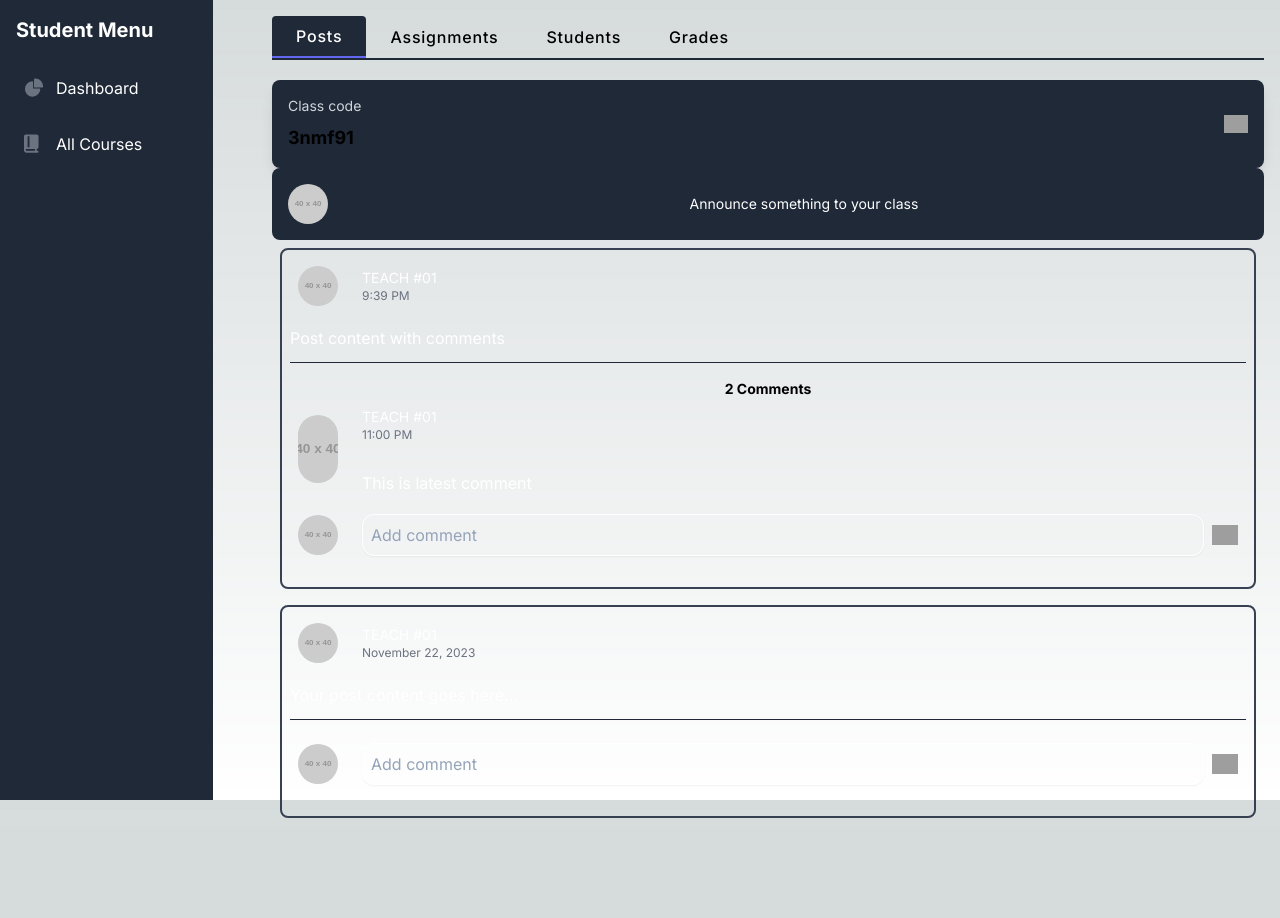
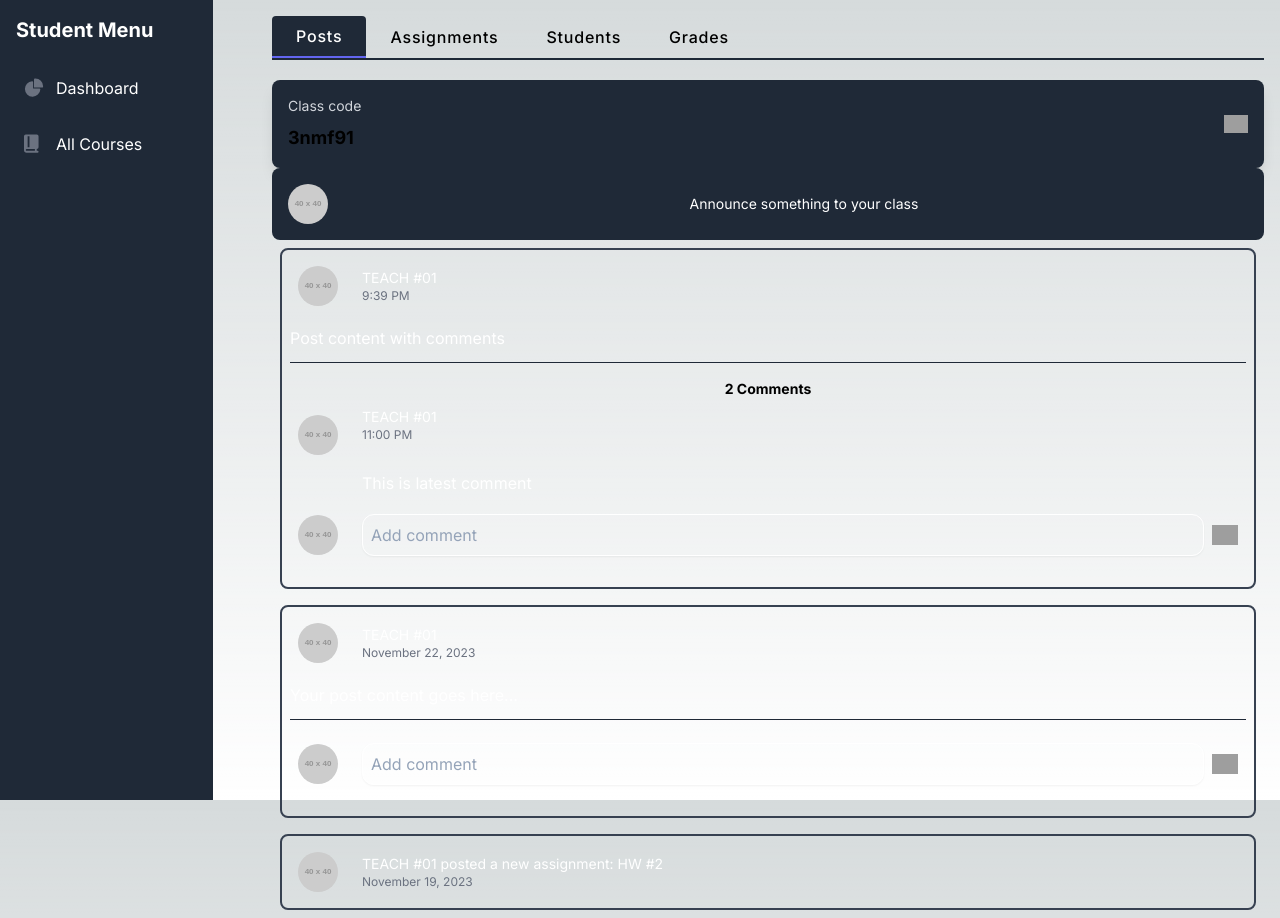
Before and after one commit to thetajwar2003/learning-made-simple-ui, a Next.js app: page /student/1 in a window 1280 px wide. Before the commit the page ends 826 px from the top, so only its background shows below. Built offline with nearby package versions, Linux system fonts and the light colour scheme; grey boxes are pictures that could not be loaded.

Commit message:
added assignment card to post

```diff
--- /dev/null
+++ b/src/components/CustomCards/AssignmentCard.tsx
@@ -0,0 +1,33 @@
+import React from "react";
+import UserHero from "../CustomHero/UserHero";
+
+interface AssignmentCardProps {
+  id: string;
+  body: string;
+  timestamp: string;
+  originalPoster: string;
+  assignmentTitle: string;
+}
+
+export default function AssignmentCard({
+  id,
+  body,
+  timestamp,
+  originalPoster,
+  assignmentTitle,
+}: AssignmentCardProps) {
+  return (
+    <div className="p-2 w-full" key={id}>
+      <div className="w-full p-2 rounded-lg border-2 border-gray-700 flex flex-col relative overfow-hidden">
+        <UserHero assignment={true}>
+          <div className="flex-grow">
+            <h2 className="text-white title-font text-sm">
+              {originalPoster} posted a new assignment: {assignmentTitle}
+            </h2>
+            <h3 className="text-gray-500 text-xs">{timestamp}</h3>
+          </div>
+        </UserHero>
+      </div>
+    </div>
+  );
+}
--- a/src/components/CustomHero/UserHero.tsx
+++ b/src/components/CustomHero/UserHero.tsx
@@ -4,17 +4,23 @@ import React, { ReactNode } from "react";
 interface UserHeroProps {
   size?: string;
   comment?: boolean;
+  assignment?: boolean;
   children: ReactNode;
 }
 
 export default function UserHero({
   size = "16",
   comment = false,
+  assignment = false,
   children,
 }: UserHeroProps) {
   return (
     <>
-      <div className={`h-full flex ${comment ? null : "items-center"} mb-4`}>
+      <div
+        className={`h-full flex ${comment ? "items-start" : "items-center"} ${
+          assignment ? null : "mb-4"
+        }`}
+      >
         <img
           alt="team"
           className={`w-${size} h-${size} object-cover object-center flex-shrink-0 rounded-full mr-4 p-2`}
--- a/src/sections/Posts.tsx
+++ b/src/sections/Posts.tsx
@@ -2,6 +2,7 @@
 import PostCard from "@/components/CustomCards/PostCard";
 import ClassCodeCard from "@/components/CustomCards/ClassCodeCard";
 import React from "react";
+import AssignmentCard from "@/components/CustomCards/AssignmentCard";
 
 export default function Posts() {
   const data = {
@@ -15,6 +16,7 @@ export default function Posts() {
       id: "2",
       body: "Post content with comments",
       timestamp: "9:39 PM",
+      type: "announcement",
       originalPoster: "TEACH #01",
       comments: [
         {
@@ -30,13 +32,25 @@ export default function Posts() {
           poster: "TEACH #01",
         },
       ],
+      assignmentTitle: "",
     },
     {
       id: "1",
       body: "Your post content goes here...",
       timestamp: "November 22, 2023",
+      type: "announcement",
       originalPoster: "TEACH #01",
       comments: [],
+      assignmentTitle: "",
+    },
+    {
+      id: "0",
+      body: "Your post content goes here...",
+      timestamp: "November 19, 2023",
+      type: "assignment",
+      originalPoster: "TEACH #01",
+      comments: [],
+      assignmentTitle: "HW #2",
     },
 
     // ...more posts
@@ -68,8 +82,15 @@ export default function Posts() {
             </div>
           </button>
           <>
+            {/* TODO ERROR HERE */}
             {posts.map((item) => (
-              <PostCard {...item} />
+              <>
+                {item.type == "announcement" ? (
+                  <PostCard {...item} />
+                ) : (
+                  <AssignmentCard {...item} />
+                )}
+              </>
             ))}
           </>
         </div>
```
